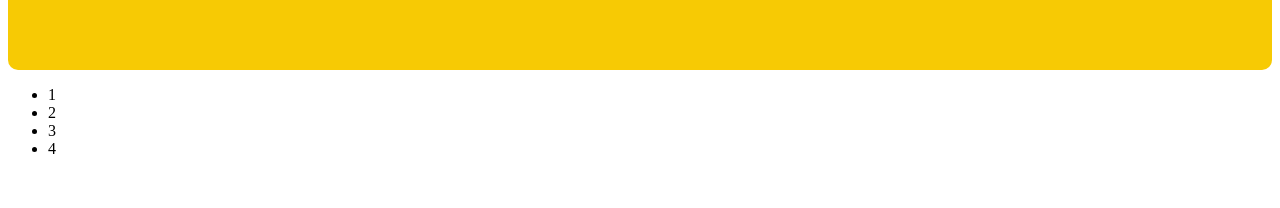
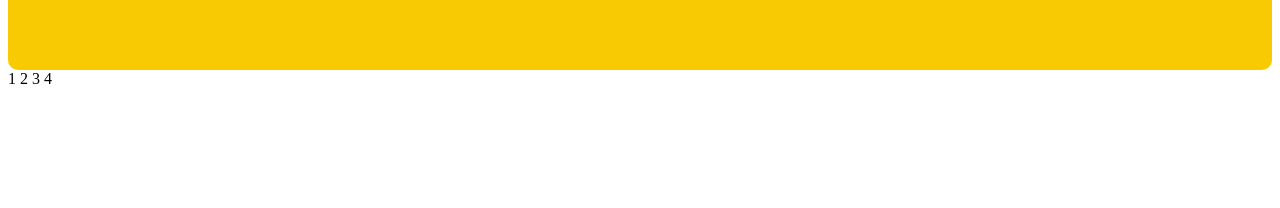
Before and after one commit to landylin000/myTest01, a plain HTML site: page index.html in a window 1280 px wide. Shown: the part 188-396 px from the top of the page. Drawn offline with Linux system fonts and the light colour scheme.

Commit message:
增加導覽頁樣式

```diff
--- a/main.css
+++ b/main.css
@@ -7,6 +7,19 @@ main{
     min-height: 800px;
 
 }
+nav{
+    & ul{
+        list-style-type: none;
+        padding: 0;
+        margin: 0;
+        & li{
+            display: inline-block;
+            &:hover{
+                background-color: #f35151;
+            }
+        }
+    }
+}
 footer{
     background-color: #535353;
     height: 60px;
```
